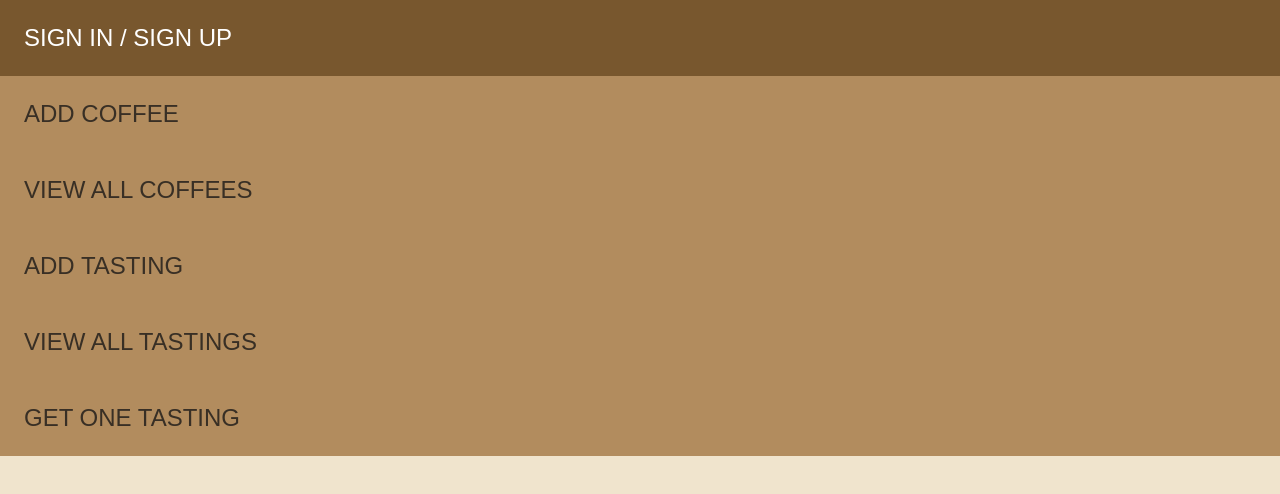
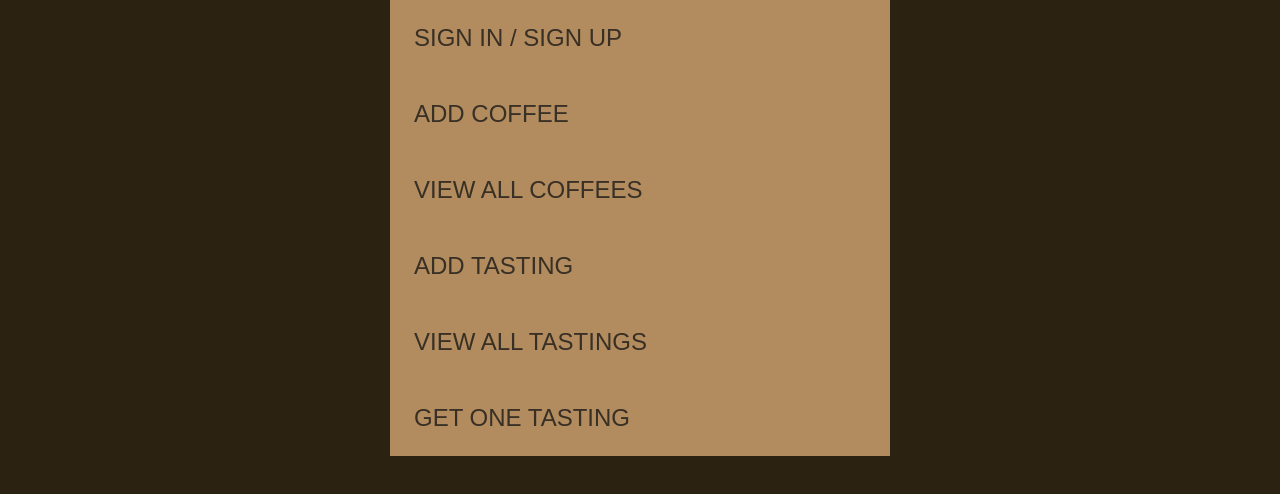
Before and after one commit to rachaelmillerdesign/coffee-geek-miller, a website built with webpack: page index.html in a window 1280 px wide. Built offline with nearby package versions, Linux system fonts and the light colour scheme.

Commit message:
experimenting with restraining width to 500 px

```diff
--- a/assets/styles/index.scss
+++ b/assets/styles/index.scss
@@ -85,8 +85,13 @@
 // BODY
 // ~~~~~~~~~~~~~~~~~~~~~
 body {
+  background-color: #2B2211;
+  margin: 0 auto;
+}
+
+#maxWidth {
   background-color: #f0e4cd;
-  // max-width: 400px;
+  max-width: 500px;
   margin: 0 auto;
 }
 
@@ -148,10 +153,14 @@ fieldset {
   display: block;
   -webkit-margin-start: 2px;
   -webkit-margin-end: 2px;
-  -webkit-padding-before: 0.35em;
-  -webkit-padding-start: 0.75em;
-  -webkit-padding-end: 0.75em;
-  -webkit-padding-after: 0.625em;
+  // -webkit-padding-before: 0.35em;
+  // -webkit-padding-start: 0.75em;
+  // -webkit-padding-end: 0.75em;
+  // -webkit-padding-after: 0.625em;
+  -webkit-padding-before: 0em;
+  -webkit-padding-start: 0em;
+  -webkit-padding-end: 0em;
+  -webkit-padding-after: 0em;
   min-width: -webkit-min-content;
   border-width: 0;
   // border-style: groove;
--- a/index.html
+++ b/index.html
@@ -15,6 +15,7 @@
 </head>
 
 <body>
+  <div id=maxWidth>
     <!-- The Modal -->
     <div class="modal" id="signInSuccess" tabindex="-1" role="dialog">
       <button type="button" class="close" data-dismiss="modal" aria-label="Close">
@@ -231,5 +232,6 @@
         <!-- <button id="submitEdit" class="submit">SAVE EDIT</button> -->
       </fieldset>
     </form>
+  </div>
 
 </html>
```
Lines whose indentation alone changed are shown as unchanged.
